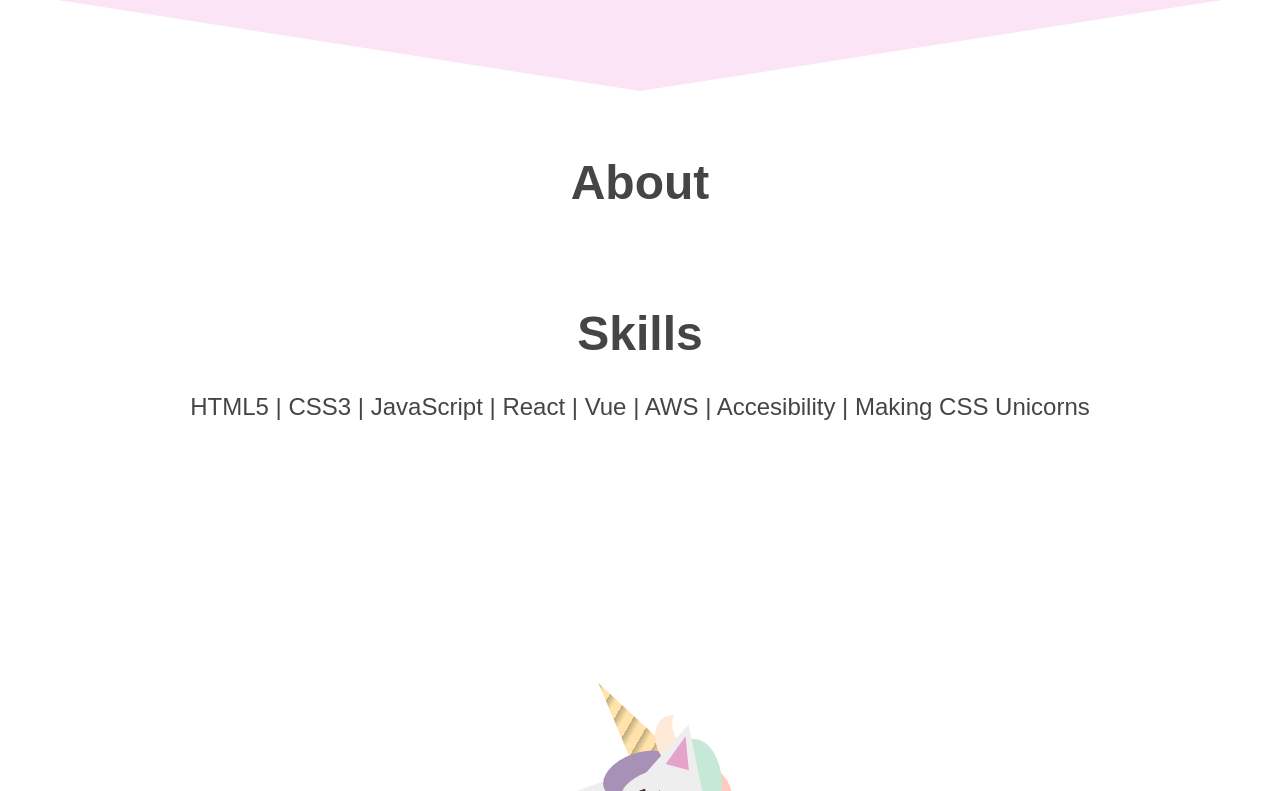
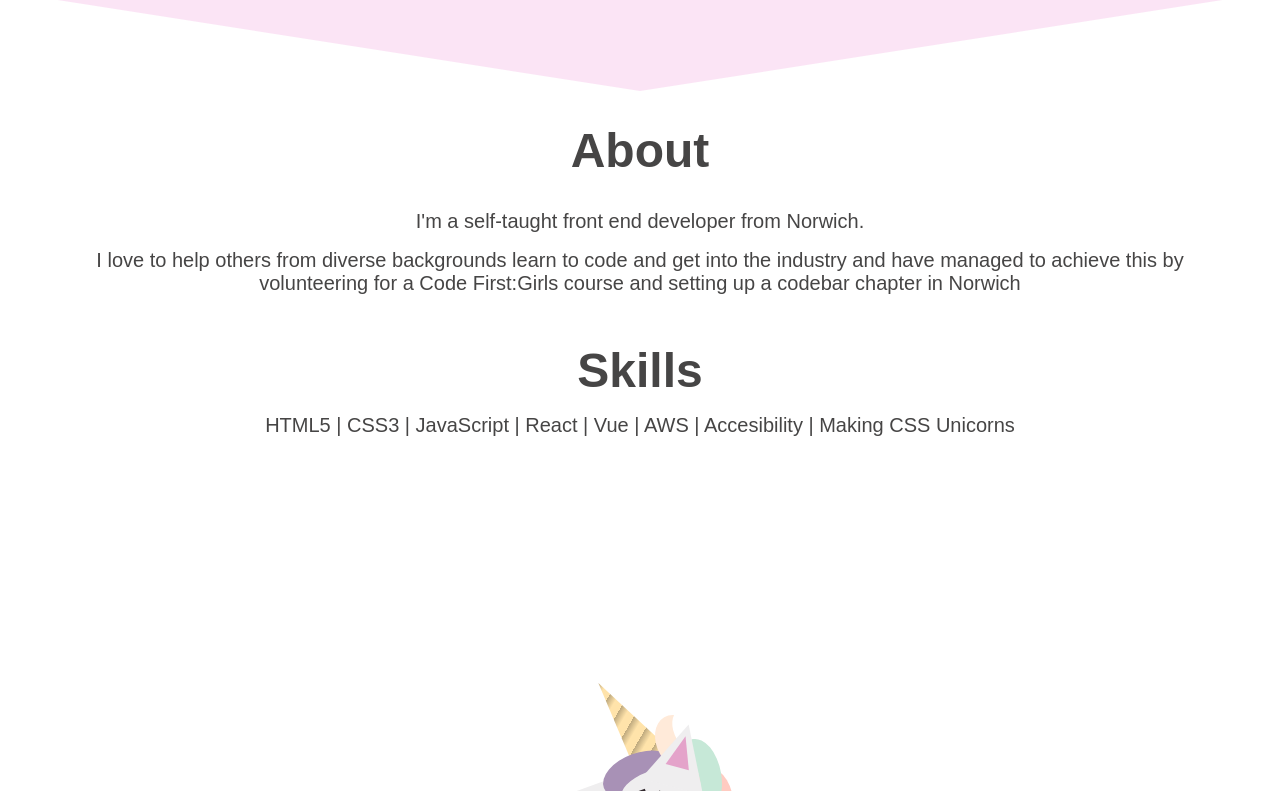
Before and after one commit to alexalala/portfolio, a React (Create React App) app: page / in a window 1280 px wide. Shown: the part 709-1500 px from the top of the page. Built offline with nearby package versions, Linux system fonts and the light colour scheme; the HTML template or start-up script is replaced by a standard one.

Commit message:
general style improvements and about copy added to

```diff
--- a/src/components/Subheader.js
+++ b/src/components/Subheader.js
@@ -1,7 +1,7 @@
 import styled from 'styled-components';
 
 const Subheader = styled.h2`
-  margin: 4rem 0 2rem 0;
+  margin: 2rem 0 1rem 0;
   text-align: center;
   font-size: 3rem;
 `;
--- a/src/pages/About.js
+++ b/src/pages/About.js
@@ -23,9 +23,18 @@ class About extends Component {
     return (
       <PageWrapper className={this.props.className}>
         <Subheader>About</Subheader>
-
+        <div className="copy-container">
+          <p>
+            I'm a self-taught front end developer from Norwich.
+          </p>
+          <p>
+            I love to help others from diverse backgrounds learn to code and get into the industry
+            and have managed to achieve this by volunteering for a Code First:Girls course and
+            setting up a codebar chapter in Norwich
+          </p>
+        </div>
         <Subheader>Skills</Subheader>
-        <div className="skills">
+        <div className="copy-container">
           {skills.map(skill =>
             <span key={skill}>
             {
@@ -50,9 +59,14 @@ const AboutStyled = styled(About)`
   font-size: 1.5rem;
   margin: 0 2rem;
 
-  .skills {
-    font-size: 1.5rem;
+  .copy-container {
+    font-size: 1.25rem;
     margin: 0 2rem;
+    font-weight: 100;
+
+    p {
+      margin: 1rem 0;
+    }
   }
   .unicorn {
     bottom: 0;
--- a/src/pages/Contact.js
+++ b/src/pages/Contact.js
@@ -28,7 +28,9 @@ const styledContact = styled(Contact)`
     background-repeat: no-repeat;
     text-decoration: none;
     color: ${black};
-    font-size: 3rem;
+    font-size: 2rem;
+    font-weight: 100;
+    margin-bottom: 1.5rem;
 
     &:hover {
       background-size: 100% 100%;
--- a/src/pages/Home.js
+++ b/src/pages/Home.js
@@ -29,6 +29,7 @@ const Container = styled.div`
   p {
     font-size: 1.5rem;
     color: ${tertiary_colour};
+    font-weight: 100;
     margin: 0.5rem;
     animation: ${fadein} 3s;
     animation-delay: 1.5s;
```
